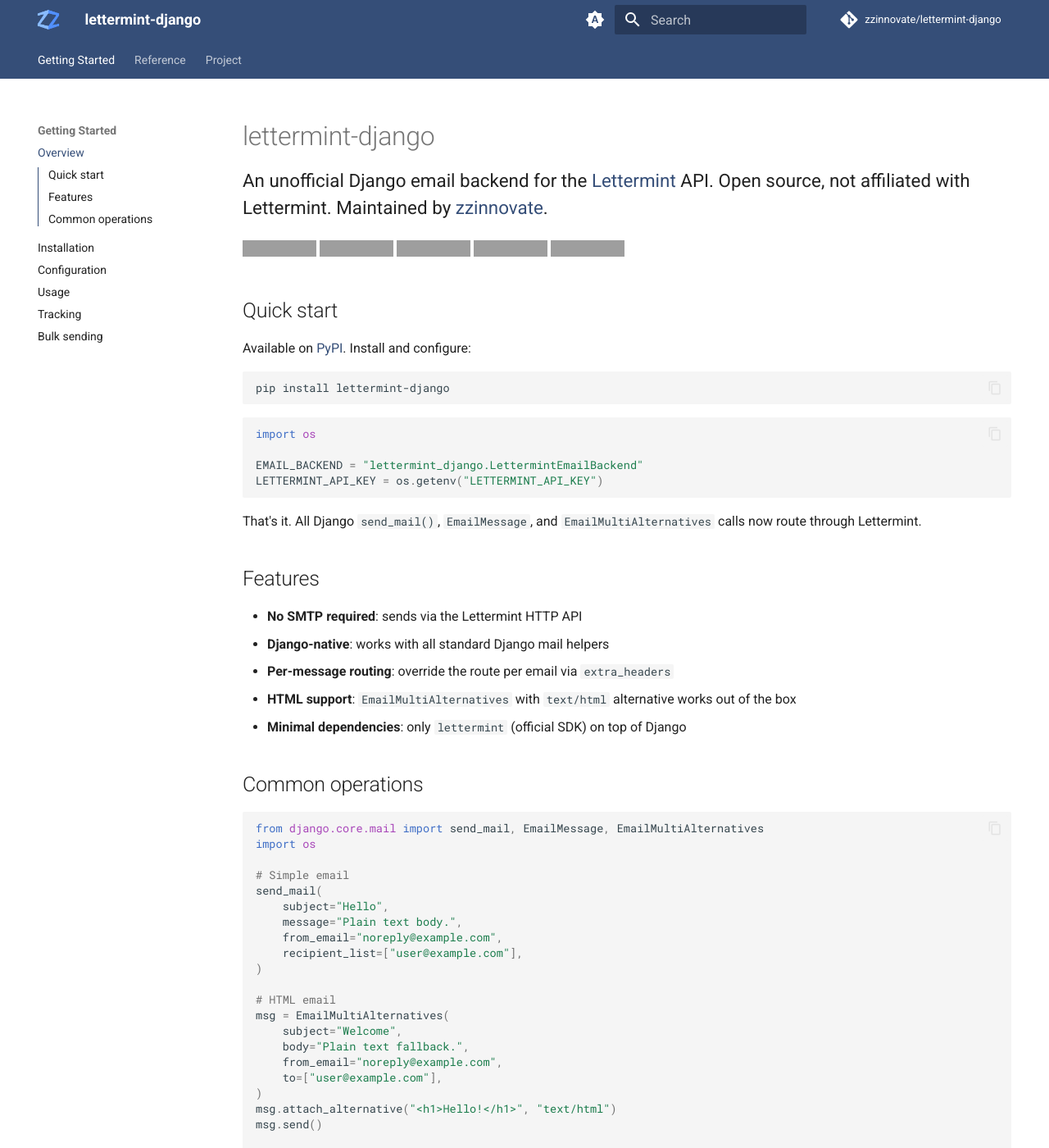
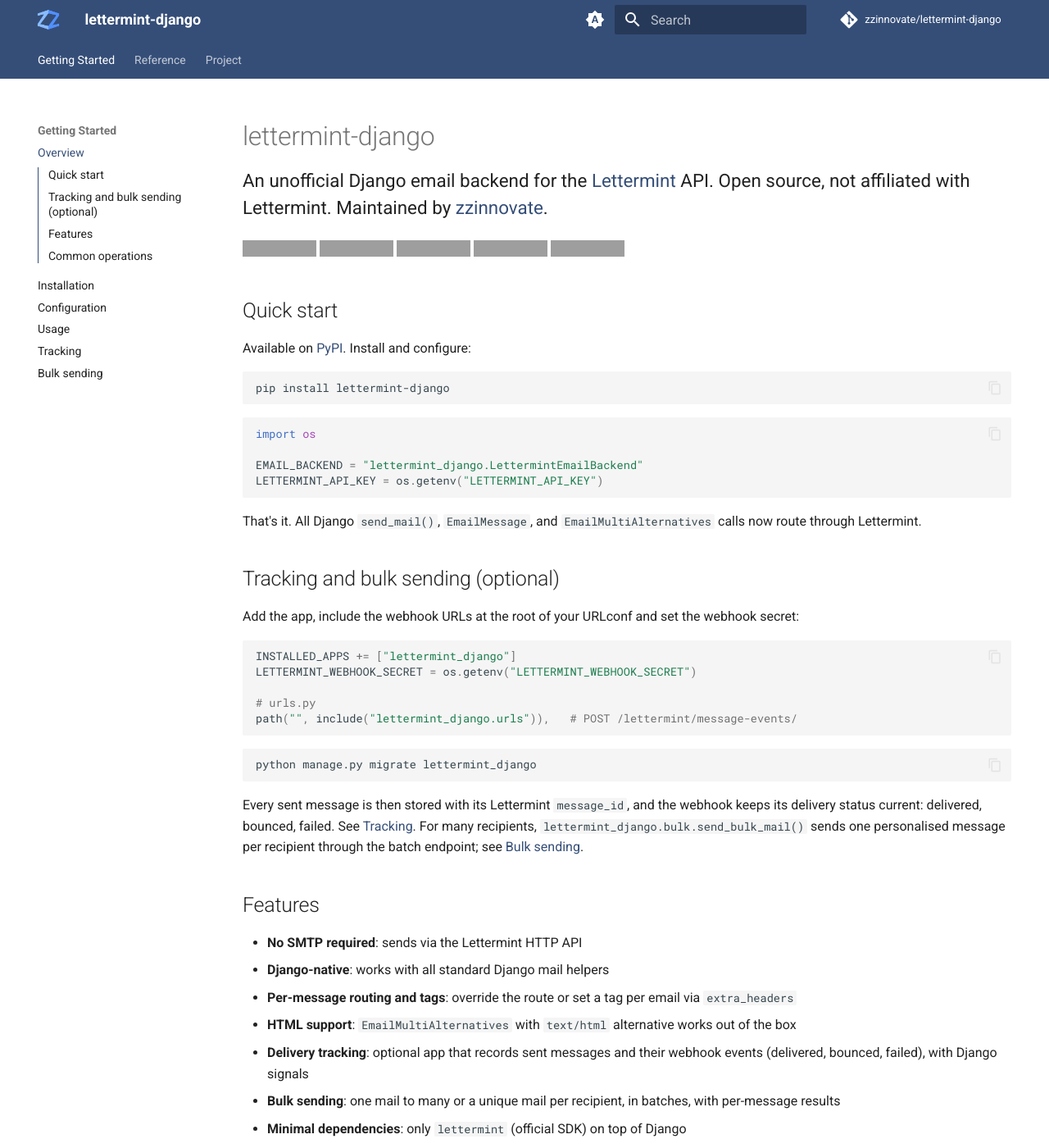
Before and after one commit to zzinnovate/lettermint-django, an MkDocs documentation site: the page built from docs/index.md, in a window 1280 px wide and 1400 px high. Shown: the whole window at 82% size. Built offline with MkDocs 1.6.1 and Material for MkDocs 9.7.7, drawn with Linux system fonts in a browser that asks for light colours; comment, search, counter and statistics services are not loaded; grey boxes are pictures that could not be loaded.

Commit message:
docs: enhance tracking and bulk sending documentation with webhook setup and delivery status details

````diff
--- a/docs/index.md
+++ b/docs/index.md
@@ -27,12 +27,32 @@
 
 That's it. All Django `send_mail()`, `EmailMessage`, and `EmailMultiAlternatives` calls now route through Lettermint.
 
+## Tracking and bulk sending (optional)
+
+Add the app, include the webhook URLs at the root of your URLconf and set the webhook secret:
+
+```python
+INSTALLED_APPS += ["lettermint_django"]
+LETTERMINT_WEBHOOK_SECRET = os.getenv("LETTERMINT_WEBHOOK_SECRET")
+
+# urls.py
+path("", include("lettermint_django.urls")),   # POST /lettermint/message-events/
+```
+
+```bash
+python manage.py migrate lettermint_django
+```
+
+Every sent message is then stored with its Lettermint `message_id`, and the webhook keeps its delivery status current: delivered, bounced, failed. See [Tracking](getting-started/tracking.md). For many recipients, `lettermint_django.bulk.send_bulk_mail()` sends one personalised message per recipient through the batch endpoint; see [Bulk sending](getting-started/bulk.md).
+
 ## Features
 
 - **No SMTP required**:  sends via the Lettermint HTTP API
 - **Django-native**:  works with all standard Django mail helpers
-- **Per-message routing**:  override the route per email via `extra_headers`
+- **Per-message routing and tags**:  override the route or set a tag per email via `extra_headers`
 - **HTML support**:  `EmailMultiAlternatives` with `text/html` alternative works out of the box
+- **Delivery tracking**:  optional app that records sent messages and their webhook events (delivered, bounced, failed), with Django signals
+- **Bulk sending**:  one mail to many or a unique mail per recipient, in batches, with per-message results
 - **Minimal dependencies**:  only `lettermint` (official SDK) on top of Django
 
 ## Common operations
````
